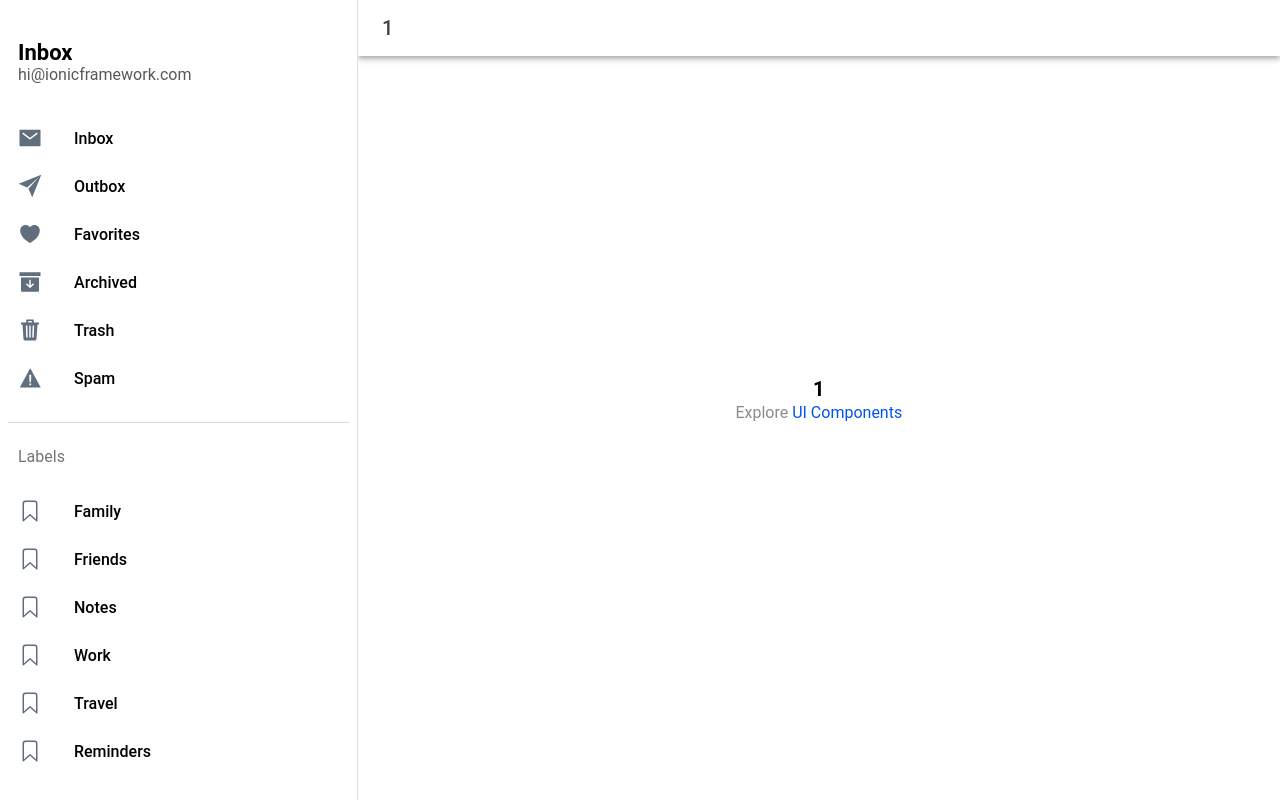
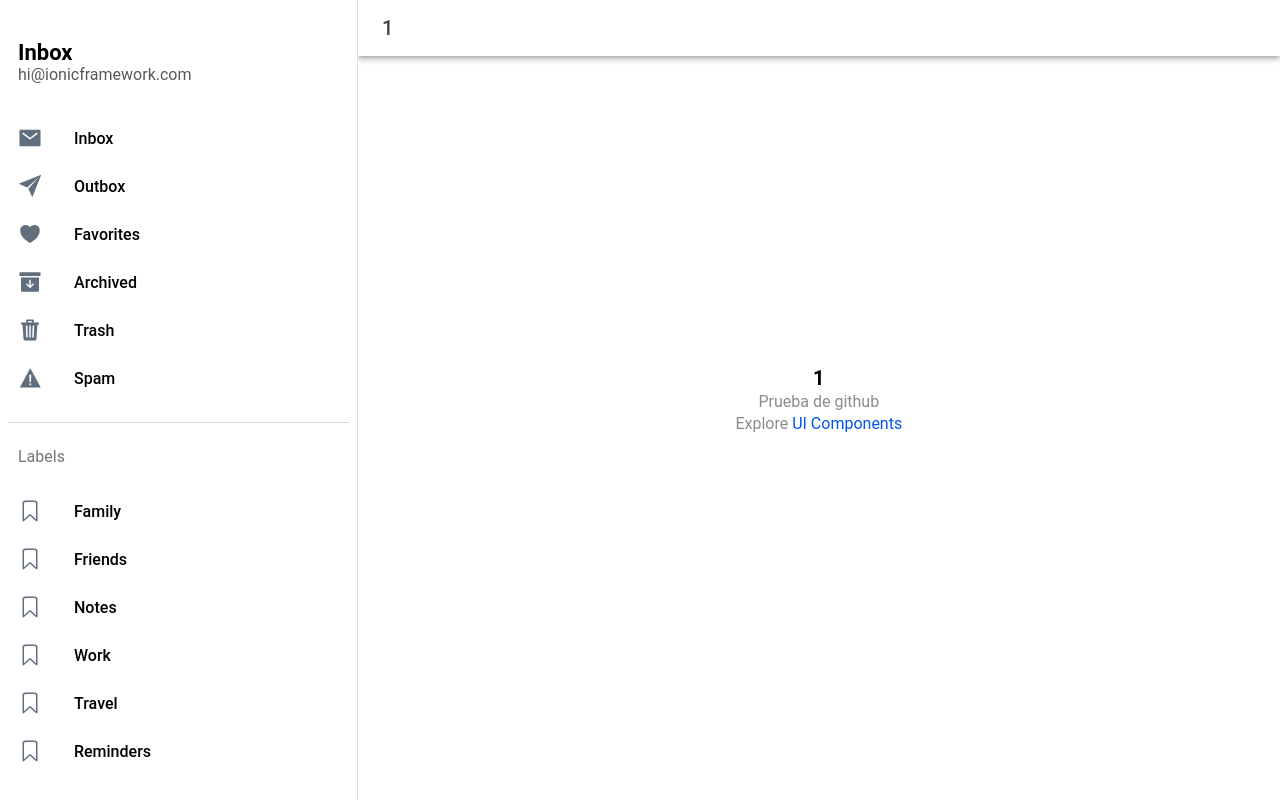
Before and after one commit to ozymandias20/frontend-control-extension, a React (Vite) app: page /folder/1 in a window 1280 px wide. Built offline with nearby package versions, Linux system fonts and the light colour scheme.

Commit message:
feat(container): prueba

```diff
--- a/src/components/ExploreContainer.tsx
+++ b/src/components/ExploreContainer.tsx
@@ -8,6 +8,7 @@ const ExploreContainer: React.FC<ContainerProps> = ({ name }) => {
   return (
     <div id="container">
       <strong>{name}</strong>
+      <p>Prueba de github</p>
       <p>Explore <a target="_blank" rel="noopener noreferrer" href="https://ionicframework.com/docs/components">UI Components</a></p>
     </div>
   );
```
